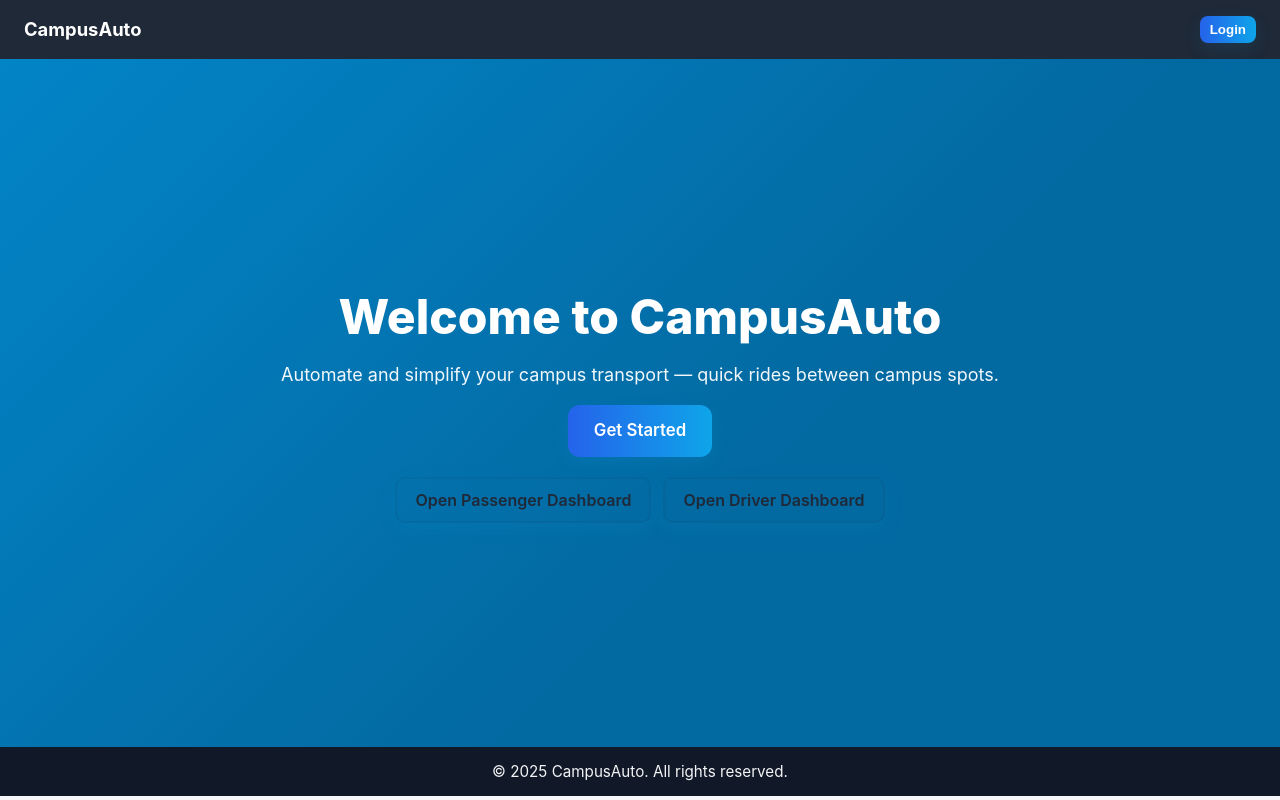
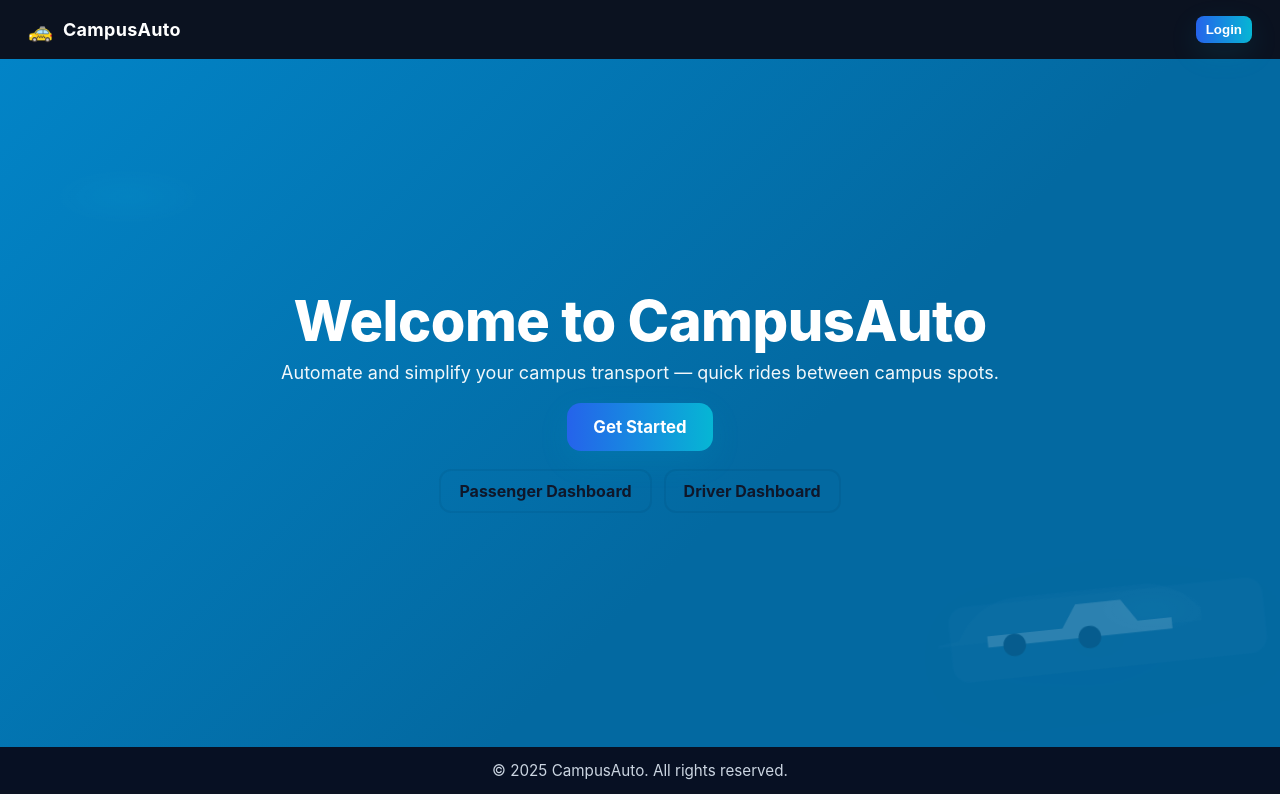
Before and after one commit to sunita330/CampusAuto, a plain HTML site: page index.html in a window 1280 px wide. Drawn offline with Linux system fonts and the light colour scheme.

Commit message:
update index.html and style.css

```diff
--- a/index.html
+++ b/index.html
@@ -1,4 +1,4 @@
-<!doctype html>
+<!DOCTYPE html>
 <html lang="en">
 <head>
   <meta charset="utf-8" />
@@ -8,7 +8,10 @@
 </head>
 <body>
   <header class="nav">
-    <div class="brand">CampusAuto</div>
+    <div class="brand">
+      <span class="brand-icon">🚕</span>
+      <span class="brand-text">CampusAuto</span>
+    </div>
     <div class="nav-right">
       <button id="loginBtn" class="btn small">Login</button>
     </div>
@@ -16,16 +19,31 @@
 
   <main class="hero full-height">
     <div class="hero-inner">
-      <h1>Welcome to CampusAuto</h1>
+      <h1 class="hero-title">Welcome to CampusAuto</h1>
       <p class="lead">Automate and simplify your campus transport — quick rides between campus spots.</p>
+
       <div class="cta-row">
-        <a id="getStarted" class="btn large">Get Started</a>
+        <a id="getStarted" class="btn large pulse">Get Started</a>
       </div>
+
       <div class="role-links">
-        <a href="passenger.html" class="btn outline">Open Passenger Dashboard</a>
-        <a href="driver.html" class="btn outline">Open Driver Dashboard</a>
+        <a href="passenger.html" class="btn outline slide-in delay-1">Passenger Dashboard</a>
+        <a href="driver.html" class="btn outline slide-in delay-2">Driver Dashboard</a>
       </div>
     </div>
+
+    <!-- Floating car SVG (pure inline SVG so no external asset needed) -->
+    <svg class="floating-car" viewBox="0 0 200 80" aria-hidden="true">
+      <g transform="translate(0,0)">
+        <rect x="6" y="24" width="150" height="36" rx="8" fill="#fff" opacity="0.08"></rect>
+        <path d="M10 40 q10 -18 30 -18 h60 q8 0 18 6 l8 8 v6 h-130 z" fill="#fff" opacity="0.08"></path>
+        <g transform="translate(20,12) scale(0.9)">
+          <path d="M4 30 h40 l8 -12 h24 l8 12 h18 v6 h-98 v-6z" fill="#fff"/>
+          <circle cx="18" cy="36" r="6" fill="#111827"/>
+          <circle cx="58" cy="36" r="6" fill="#111827"/>
+        </g>
+      </g>
+    </svg>
   </main>
 
   <footer class="footer">
@@ -33,7 +51,7 @@
   </footer>
 
   <script>
-    // Ensure Get Started works — show popup with role options
+    // optional tiny behavior for getStarted -> choose role
     document.addEventListener('DOMContentLoaded', () => {
       const getStarted = document.getElementById('getStarted');
       getStarted.addEventListener('click', () => {
--- a/style.css
+++ b/style.css
@@ -1,104 +1,165 @@
-/* Reset */
+
+
+
+/* Reset + basics */
 * { box-sizing: border-box; margin: 0; padding: 0; }
 html,body { height: 100%; }
-
 body {
-  font-family: Inter, system-ui, -apple-system, "Segoe UI", Roboto, "Helvetica Neue", Arial;
-  color: #6254bb;
-  line-height: 1.4;
-  background: #f7f7fb;
+  font-family: Inter, system-ui, -apple-system, "Segoe UI", Roboto, Arial;
+  color: #0f172a;
+  background: #f7fbff;
+  -webkit-font-smoothing:antialiased;
 }
 
-/* Header */
+/* NAV */
 .nav {
   display:flex;
   justify-content:space-between;
   align-items:center;
-  padding:16px 24px;
-  background:#1f2937;
+  padding:16px 28px;
+  background:#0b1220;
   color:#fff;
+  position:sticky;
+  top:0;
+  z-index:30;
 }
-.brand { font-weight:700; font-size:1.15rem; }
-.nav-right { display:flex; gap:8px; align-items:center; }
+.brand { display:flex; align-items:center; gap:10px; font-weight:700; }
+.brand-icon { font-size:20px; transform:translateY(1px); }
+.brand-text { font-size:18px; letter-spacing:0.3px; }
 
 /* Buttons */
 .btn {
   display:inline-block;
   padding:10px 18px;
-  border-radius:10px;
+  border-radius:12px;
   text-decoration:none;
   cursor:pointer;
-  user-select:none;
-  font-weight:600;
+  font-weight:700;
+  border:none;
+  transition:transform .15s ease, box-shadow .15s ease;
 }
-.btn.small { padding:6px 10px; border-radius:8px; font-weight:600; }
-.btn.large { padding:14px 26px; font-size:1.05rem; border-radius:12px; }
+.btn.small { padding:6px 10px; font-weight:600; border-radius:8px; }
+.btn.large { padding:14px 26px; font-size:1.05rem; border-radius:14px; }
 .btn.outline {
   background:transparent;
-  color:#1f2937;
-  border:2px solid rgba(31,41,55,0.08);
+  color: #0f172a;
+  border:2px solid rgba(15,23,42,0.06);
+  box-shadow:none;
 }
-.btn { background: linear-gradient(90deg,#2563eb,#0ea5e9); color:white; border:none; box-shadow:0 6px 18px rgba(14,165,233,0.12); }
+.btn { color:#fff; background: linear-gradient(90deg,#2563eb,#06b6d4); box-shadow: 0 10px 30px rgba(6,182,212,0.12); }
+.btn:hover { transform: translateY(-4px); box-shadow: 0 18px 40px rgba(6,182,212,0.14); }
 
-/* Hero */
+/* animated pulse button */
+.pulse {
+  position:relative;
+  overflow:visible;
+}
+.pulse::after {
+  content:"";
+  position:absolute;
+  left:50%; top:50%;
+  transform:translate(-50%,-50%) scale(.9);
+  width:100%; height:100%;
+  border-radius:inherit;
+  background: radial-gradient(circle at 50% 20%, rgba(255,255,255,0.06), transparent 40%);
+  box-shadow:0 0 30px rgba(6,182,212,0.06);
+  z-index:-1;
+  animation: pulseGlow 2.6s infinite ease-in-out;
+}
+@keyframes pulseGlow {
+  0% { transform:translate(-50%,-50%) scale(.9); opacity:0.7; }
+  60% { transform:translate(-50%,-50%) scale(1.25); opacity:0; }
+  100% { transform:translate(-50%,-50%) scale(.9); opacity:0; }
+}
+
+/* HERO */
 .hero.full-height {
-  min-height: calc(100vh - 112px); /* header + footer reserved */
+  min-height: calc(100vh - 112px);
   display:flex;
   align-items:center;
   justify-content:center;
-  padding:40px 20px;
+  padding:40px 18px;
+  position:relative;
+  overflow:hidden;
   background: linear-gradient(135deg,#0284c7 0%, #0369a1 60%);
-  color: #fff;
+  color:#fff;
 }
-.hero-inner { text-align:center; max-width:980px; width:100%; }
-.hero h1 { font-size: clamp(28px, 5vw, 48px); margin-bottom:12px; font-weight:800; }
-.lead { font-size: clamp(15px, 2.2vw, 18px); opacity:0.95; margin-bottom:18px; }
-.cta-row { margin-bottom:20px; }
-.role-links { display:flex; gap:12px; justify-content:center; flex-wrap:wrap; }
 
-/* Footer */
+/* animated gradient */
+.hero::before {
+  content:"";
+  position:absolute; inset:0;
+  background: radial-gradient(800px 300px at 10% 20%, rgba(255,255,255,0.04), transparent 10%),
+              radial-gradient(600px 260px at 90% 80%, rgba(255,255,255,0.03), transparent 10%);
+  pointer-events:none;
+  z-index:2;
+  mix-blend-mode:overlay;
+}
+.hero-inner { z-index:10; text-align:center; max-width:1000px; padding:18px; }
+.hero-title {
+  font-size: clamp(28px, 5vw, 56px);
+  line-height:1.02;
+  margin-bottom:12px;
+  font-weight:800;
+  letter-spacing:-0.5px;
+  transform: translateY(18px);
+  opacity: 0;
+  animation: slideUp .8s ease forwards 0.15s;
+}
+.lead {
+  font-size: clamp(14px, 2.2vw, 18px);
+  opacity: .95;
+  margin-bottom:20px;
+  color: rgba(255,255,255,0.95);
+  transform: translateY(18px);
+  opacity:0;
+  animation: slideUp .8s ease forwards 0.3s;
+}
+@keyframes slideUp {
+  to { transform:none; opacity:1; }
+}
+
+/* role-link entrance */
+.role-links { margin-top:18px; display:flex; gap:12px; justify-content:center; flex-wrap:wrap; }
+.slide-in { opacity:0; transform: translateY(12px); animation: slideUp .6s ease forwards; }
+.delay-1 { animation-delay: 0.5s; }
+.delay-2 { animation-delay: 0.7s; }
+
+/* floating car */
+.floating-car {
+  position:absolute;
+  right:-6%;
+  bottom:6%;
+  width: 420px;
+  height: auto;
+  opacity:0.18;
+  transform: translateY(0) rotate(-6deg);
+  animation: float 4.8s ease-in-out infinite;
+  z-index:6;
+  filter: drop-shadow(0 18px 30px rgba(2,6,23,0.14));
+}
+@keyframes float {
+  0% { transform: translateY(0) rotate(-6deg); opacity:0.16; }
+  50% { transform: translateY(-18px) rotate(-4deg); opacity:0.22; }
+  100% { transform: translateY(0) rotate(-6deg); opacity:0.16; }
+}
+
+/* FOOTER */
 .footer {
-  background:#111827;
-  color:#f3f4f6;
+  background:#071023;
+  color: #cbd5e1;
+  text-align:center;
   padding:14px 20px;
-  text-align:center;
   font-size:0.95rem;
 }
 
-/* Page layout for passenger & driver */
-.container {
-  padding:12px;
-  max-width:1200px;
-  margin:18px auto;
+/* small device responsiveness */
+@media (max-width:900px){
+  .nav { padding:12px 14px; }
+  .brand-text{ font-size: 16px; }
+  .floating-car { display:none; } /* hide decoration on small screens */
+  .hero.full-height { padding:28px 10px; }
+  .hero-title { font-size: clamp(22px, 6vw, 36px); }
+  .role-links { flex-direction:column; gap:10px; }
+  .btn.large { width:100%; padding:12px; border-radius:12px; }
 }
-
-/* Map container util */
-.map-card {
-  border-radius:12px;
-  overflow:hidden;
-  box-shadow: 0 6px 20px rgba(2,6,23,0.08);
-  background: #fff;
-}
-
-/* Two-column layout */
-.grid {
-  display:grid;
-  grid-template-columns: 360px 1fr;
-  gap:16px;
-  align-items:start;
-}
-.panel {
-  background:#fff;
-  border-radius:12px;
-  padding:14px;
-  box-shadow:0 6px 18px rgba(2,6,23,0.06);
-}
-
-/* Small screens */
-@media (max-width:900px){
-  .grid { grid-template-columns: 1fr; }
-  .nav { padding:12px 14px; }
-  .hero.full-height { padding:28px 12px; }
-  .role-links { flex-direction:column; gap:10px; }
-  .btn.large { width:100%; }
-}
```
